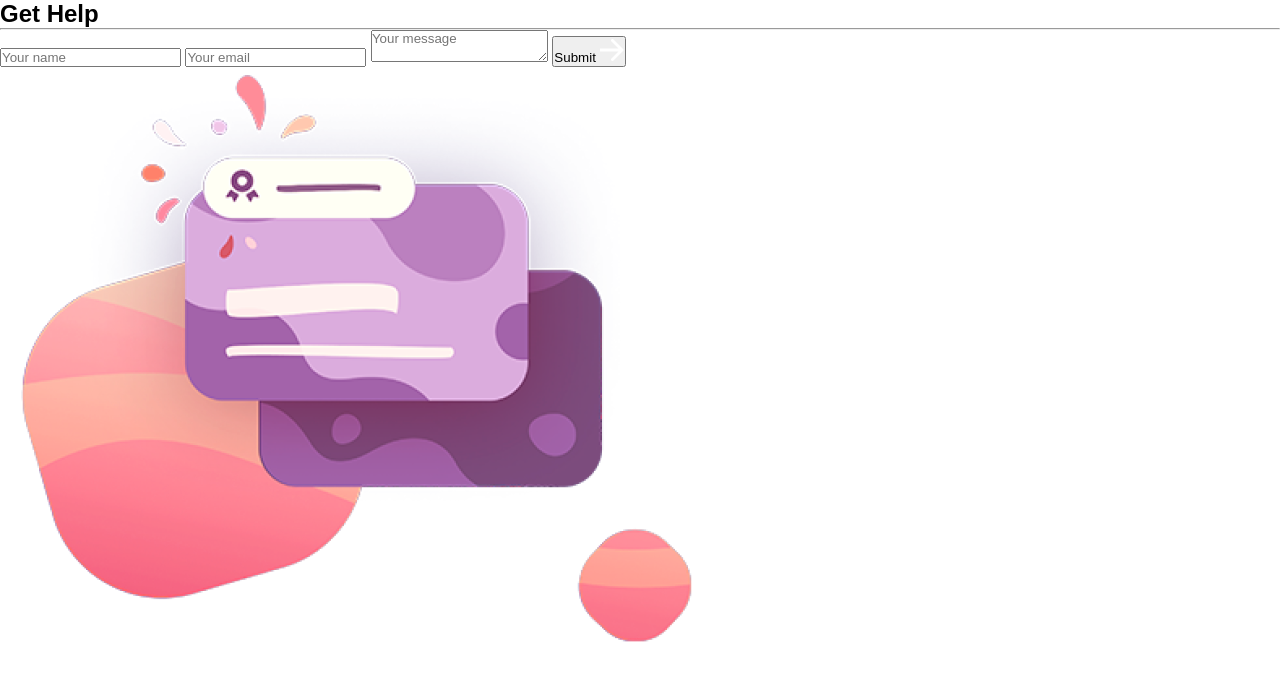
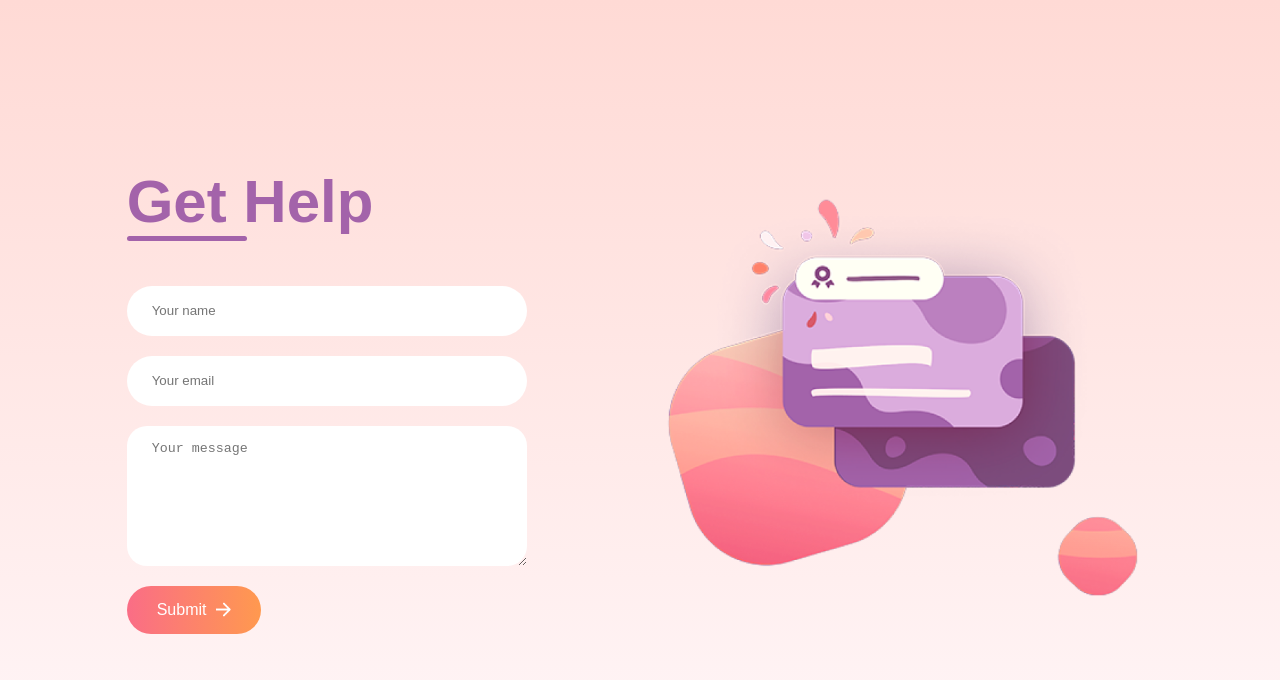
Before and after one commit to desicodeer/ContactForm, a plain HTML site: page index.html in a window 1280 px wide. Drawn offline with Linux system fonts and the light colour scheme.

Commit message:
update styling

```diff
--- a/style.css
+++ b/style.css
@@ -2,10 +2,75 @@
     padding: 0;
     margin: 0;
     box-sizing: border-box;
-    font-family: 'Poppins', sans-serif;
     outline: none;
 }
 body, html{
-    width:100%;
-    height:100%;
+    font-family: 'Outfit', sans-serif;
+    background: linear-gradient(#ffdad5,#fff7f9);
 }
+.contact-container{
+    display: flex;
+    justify-content: space-evenly;
+    align-items: center;
+    height: 100vh;
+}
+.contact-left{
+    display: flex;
+    flex-direction: column;
+    align-items: start;
+    gap: 20px;
+}
+.contact-left-title{
+    font-weight: 600;
+    color: #a363aa;
+    font-size: 40px;
+    margin-bottom: 5px;
+}
+
+.contact-left-title hr{
+    width: 120px;
+    border: none;
+    height: 5px;
+    background-color: #a363aa;
+    border-radius: 10px;
+    margin-bottom: 20px;
+}
+.contact-inputs{
+    width: 400px;
+    height: 50px;
+    border: none;
+    outline: none;
+    padding-left: 25px;
+    font-weight: 500;
+    color: #666;
+    border-radius: 50px;
+}
+.contact-left textarea{
+    height: 140px;
+    padding-top: 15px;
+    border-radius: 20px;
+    }
+    .contact-inputs: focus{
+    border: 2px solid #ff994f;
+    }
+    .contact-inputs: : placeholder{
+    color: #a9a9a9;
+    }
+    .contact-left button{
+    display: flex;
+    align-items: center;
+    padding: 15px 30px;
+    font-size: 16px;
+    color: #fff;
+    gap: 10px;
+    border: none;
+    border-radius: 50px;
+    background: linear-gradient(270deg, #ff994f,#fa6d86);
+    cursor: pointer;
+    }
+    .contact-left button img{
+     height: 15px;
+     }
+     .contact-right img{
+    width: 500px;
+    }
```
Also changed, not shown: index.html (+3 -1 lines).
